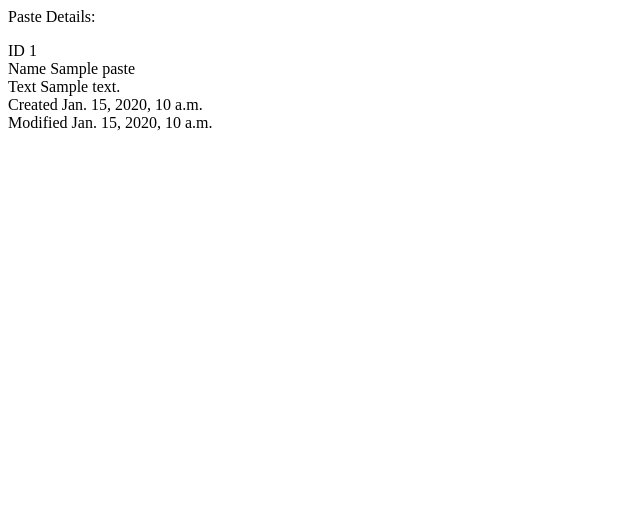
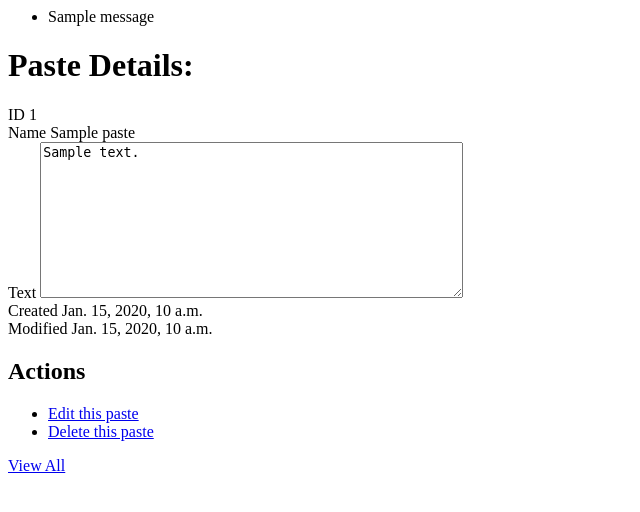
Before and after one commit to AmyWeiner/djen_of_django_tutorial, a Django app: template pastebin/templates/pastebin/paste_detail.html in a window 1280 px wide. Shown: the top 512 px of the page, without its empty margins (0-640 px from the left). Run offline with Django 3.2, Linux system fonts and the light colour scheme; the template is opened without the code that fills it: values that come from a table or form of the project are taken from there, others are empty; tables that the repository leaves empty hold one stand-in row (values such as "Sample post"); one stand-in notice (Sample message) is shown; parts of the project's set-up code (start-up, migrations or seed data) failed here and were passed over.

Commit message:
Add list template and update detail template

```diff
--- a/pastebin/models.py
+++ b/pastebin/models.py
@@ -8,4 +8,8 @@ class Paste(models.Model):
   updated_on = models.DateTimeField(auto_now=True)
 
   def __unicode__(self):
-        return self.name or str(self.id)
+    return self.name or str(self.id)
+
+  @models.permalink
+  def get_absolute_url(self):
+      return ('pastebin_paste_detail', [self.id])
--- a/pastebin/templates/pastebin/paste_detail.html
+++ b/pastebin/templates/pastebin/paste_detail.html
@@ -1,4 +1,16 @@
-<label>Paste Details: </label>
+{% if messages %}
+    <div class="messages">
+    <ul>
+    {% for message in messages %}
+        <li class="{{ message.tag }}">
+            {{ message }}
+        </li>
+        {% endfor %}
+    </ul>
+    </div>
+{% endif %}
+
+<h1>Paste Details: </h1>
 <p>
     <div>
         <label>ID</label>
@@ -10,7 +22,7 @@
     </div>
     <div>
         <label>Text</label>
-        <span>{{ object.text }}</span>
+        <textarea rows="10" cols="50" OnClick="this.select();" readonly="true">{{ object.text }}</textarea>
     </div>
     <div>
         <label>Created</label>
@@ -21,3 +33,15 @@
         <span>{{ object.updated_on }}</span>
     </div>
 </p>
+
+<h2>Actions</h2>
+    <ul>
+        <li>
+            <a href="{% url pastebin_paste_edit object.id %}">Edit this paste</a>
+        </li>
+        <li>
+            <a href="{% url pastebin_paste_delete object.id %}">Delete this paste</a>
+        </li>
+    </ul>
+
+<a href="{% url pastebin_paste_list %}">View All</a>
--- a/pastebin/urls.py
+++ b/pastebin/urls.py
@@ -1,8 +1,12 @@
 from django.conf.urls.defaults import *
+#from django.core.urlresolvers import reverse
 
 from models import Paste
 
 urlpatterns = patterns('',
-    (r'$', 'django.views.generic.create_update.create_object', { 'model': Paste }),
+    url(r'^$', 'django.views.generic.create_update.create_object', { 'model': Paste }, name='pastebin_paste_create'),
+    url(r'^paste/edit/(?P<object_id>\d+)$', 'django.views.generic.create_update.update_object', { 'model': Paste }, name='pastebin_paste_edit'),
+    url(r'^paste/delete/(?P<object_id>\d+)$', 'django.views.generic.create_update.delete_object', { 'model': Paste, 'post_delete_redirect': '/pastebin/pastes' }, name='pastebin_paste_delete'),
     url(r'^paste/(?P<object_id>\d+)$', 'django.views.generic.list_detail.object_detail', { 'queryset': Paste.objects.all() }, name='pastebin_paste_detail'),
+    url(r'^pastes/$', 'django.views.generic.list_detail.object_list', { 'queryset': Paste.objects.all() }, name='pastebin_paste_list'),
 )
```
Also changed, not shown: djen_project/settings.py (+8 -1 lines), pastebin/templates/pastebin/paste_list.html (added, +12 -0 lines), 5 other files.
